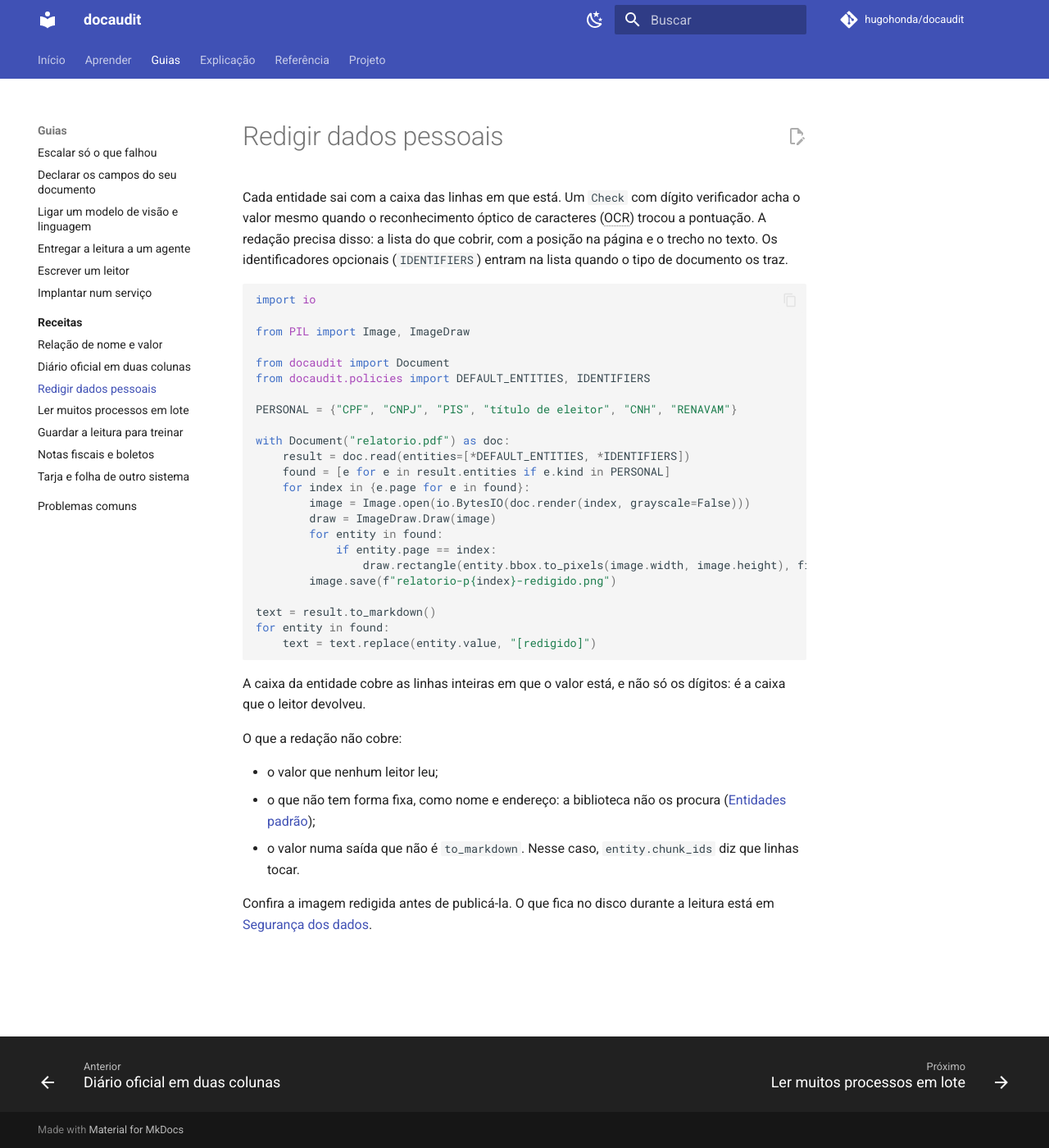
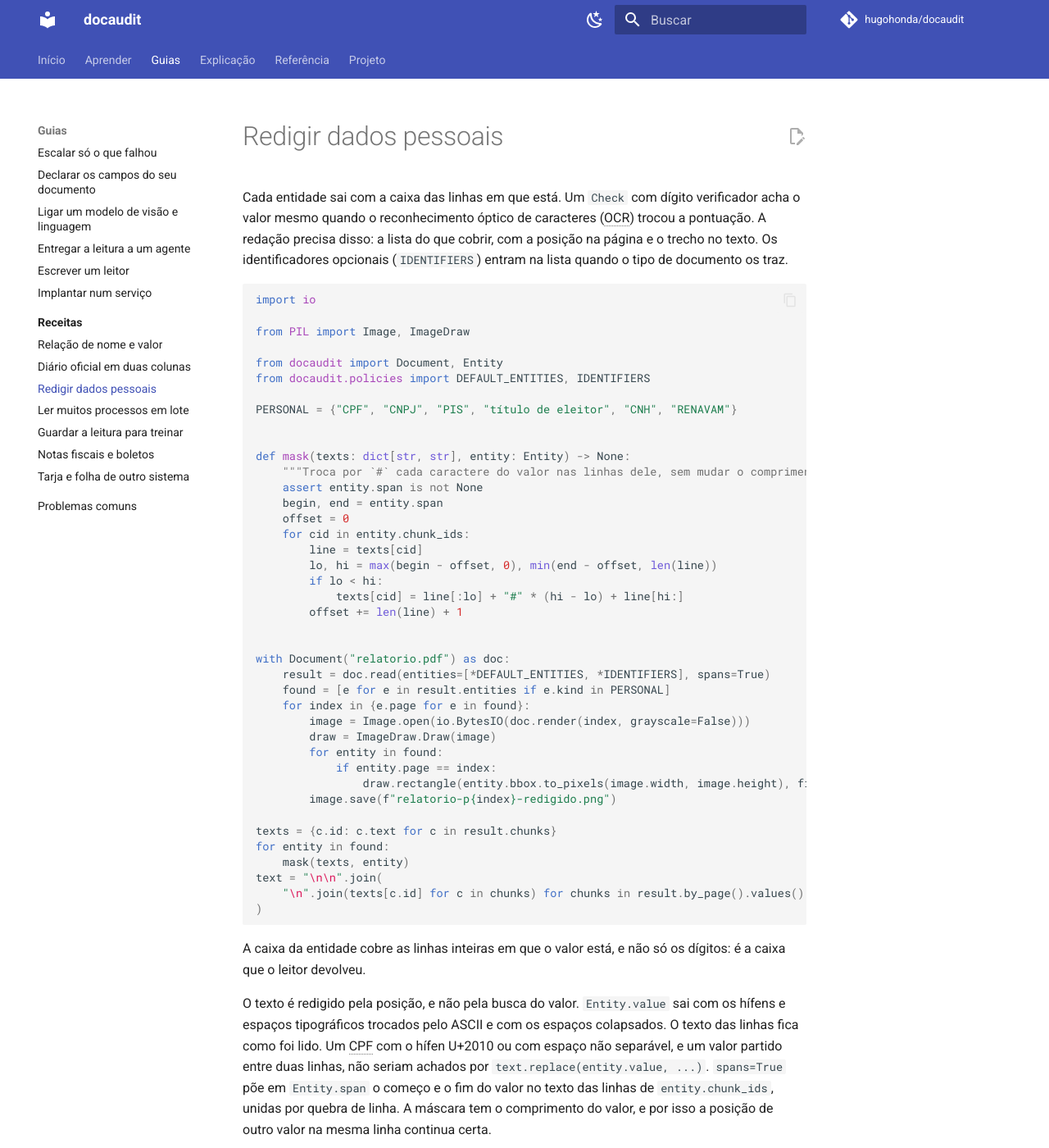
Before and after one commit to hugohonda/docaudit, an MkDocs documentation site: the page built from docs/recipes/redact.md, in a window 1280 px wide and 1400 px high. Shown: the whole window at 82% size. Built offline with MkDocs 1.6.1 and Material for MkDocs 9.7.7, drawn with Linux system fonts in a browser that asks for light colours; comment, search, counter and statistics services are not loaded; some of the changed text lies outside the part shown.

Commit message:
docs(recipes): redige o texto pela posição do valor, e não pela busca
Entity.value sai com hífens e espaços tipográficos trocados pelo ASCII e
com os espaços colapsados, e o texto das linhas fica como foi lido. A
busca de entity.value deixava à vista o CPF com hífen U+2010, com espaço
não separável ou partido entre linhas. A receita passa a usar
spans=True e entity.chunk_ids, com uma máscara do mesmo comprimento.

````diff
--- a/docs/recipes/redact.md
+++ b/docs/recipes/redact.md
@@ -10,13 +10,27 @@ import io
 
 from PIL import Image, ImageDraw
 
-from docaudit import Document
+from docaudit import Document, Entity
 from docaudit.policies import DEFAULT_ENTITIES, IDENTIFIERS
 
 PERSONAL = {"CPF", "CNPJ", "PIS", "título de eleitor", "CNH", "RENAVAM"}
 
+
+def mask(texts: dict[str, str], entity: Entity) -> None:
+    """Troca por `#` cada caractere do valor nas linhas dele, sem mudar o comprimento."""
+    assert entity.span is not None
+    begin, end = entity.span
+    offset = 0
+    for cid in entity.chunk_ids:
+        line = texts[cid]
+        lo, hi = max(begin - offset, 0), min(end - offset, len(line))
+        if lo < hi:
+            texts[cid] = line[:lo] + "#" * (hi - lo) + line[hi:]
+        offset += len(line) + 1
+
+
 with Document("relatorio.pdf") as doc:
-    result = doc.read(entities=[*DEFAULT_ENTITIES, *IDENTIFIERS])
+    result = doc.read(entities=[*DEFAULT_ENTITIES, *IDENTIFIERS], spans=True)
     found = [e for e in result.entities if e.kind in PERSONAL]
     for index in {e.page for e in found}:
         image = Image.open(io.BytesIO(doc.render(index, grayscale=False)))
@@ -26,21 +40,36 @@ with Document("relatorio.pdf") as doc:
                 draw.rectangle(entity.bbox.to_pixels(image.width, image.height), fill="black")
         image.save(f"relatorio-p{index}-redigido.png")
 
-text = result.to_markdown()
+texts = {c.id: c.text for c in result.chunks}
 for entity in found:
-    text = text.replace(entity.value, "[redigido]")
+    mask(texts, entity)
+text = "\n\n".join(
+    "\n".join(texts[c.id] for c in chunks) for chunks in result.by_page().values()
+)
 ```
 
 A caixa da entidade cobre as linhas inteiras em que o valor está, e não só os
 dígitos: é a caixa que o leitor devolveu.
+
+O texto é redigido pela posição, e não pela busca do valor. `Entity.value`
+sai com os hífens e espaços tipográficos trocados pelo ASCII e com os espaços
+colapsados. O texto das linhas fica como foi lido. Um CPF com o hífen
+U+2010 ou com espaço não separável, e um valor partido entre duas linhas,
+não seriam achados por `text.replace(entity.value, ...)`. `spans=True` põe em
+`Entity.span` o começo e o fim do valor no texto das linhas de
+`entity.chunk_ids`, unidas por quebra de linha. A máscara tem o comprimento
+do valor, e por isso a posição de outro valor na mesma linha continua certa.
+
+O texto redigido é montado de `texts`. O `result` continua com os valores
+em `entities`, em `others` e em `to_markdown()`: não o entregue.
 
 O que a redação não cobre:
 
 - o valor que nenhum leitor leu;
 - o que não tem forma fixa, como nome e endereço: a biblioteca não os
   procura ([Entidades padrão](../entities.md#o-que-fica-de-fora));
-- o valor numa saída que não é `to_markdown`. Nesse caso, `entity.chunk_ids`
-  diz que linhas tocar.
+- o valor que a forma do campo não casou: ele não vira entidade
+  ([Comportamentos conhecidos](../limits.md#comportamentos-conhecidos)).
 
 Confira a imagem redigida antes de publicá-la. O que fica no disco durante a
 leitura está em [Segurança dos dados](../security.md).
````
